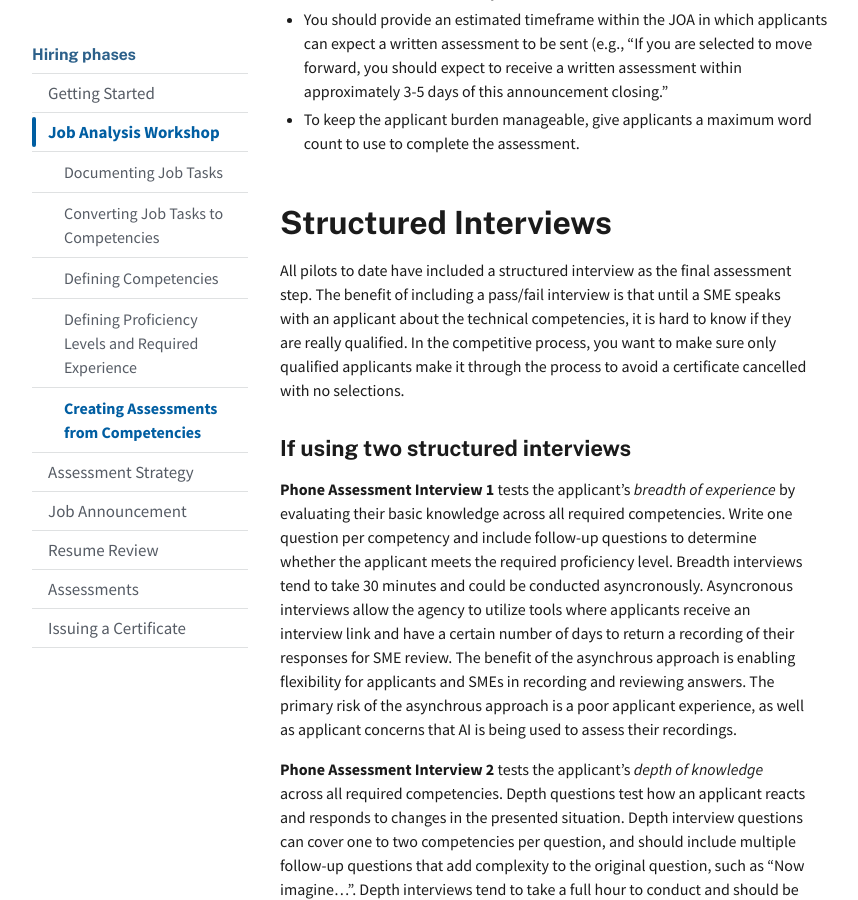
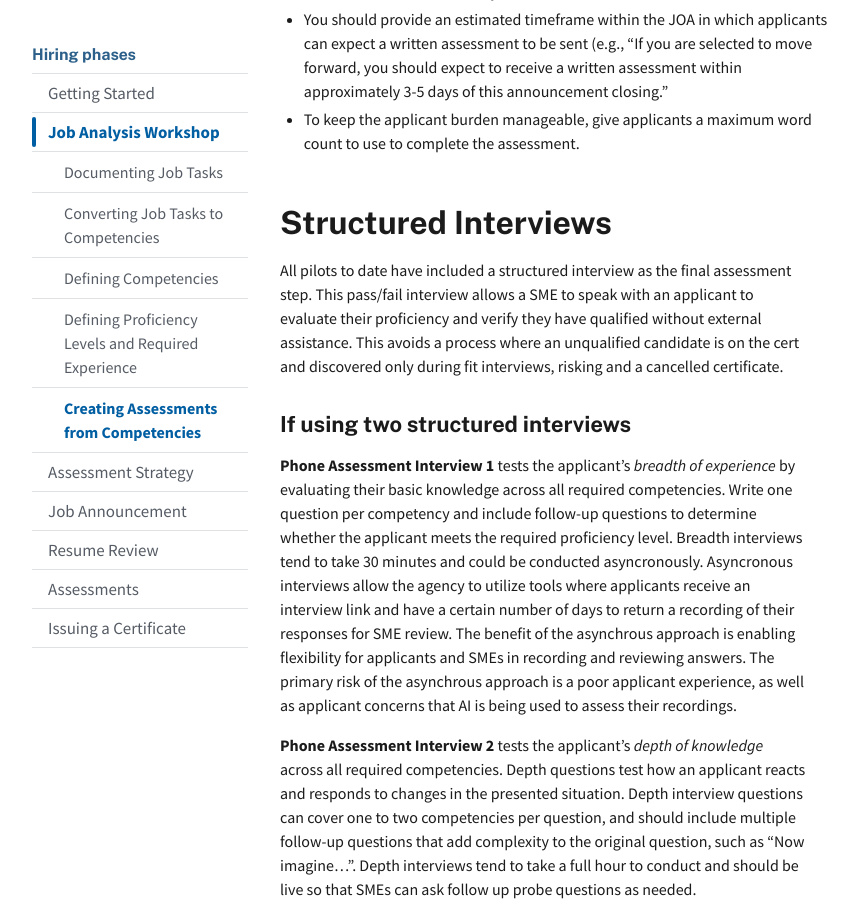
Before and after one commit to usds/SME-QA-Website, a Jekyll site: the page built from pages/phases/job-analysis/creating-assessments-from-competencies.md, in a window 1280 px wide and 900 px high, scrolled down 3567 px. Shown: the whole window, without its empty margins (128-986 px from the left). Built offline with Jekyll 4.4.1, drawn with Linux system fonts in a browser that asks for light colours.

Commit message:
Update creating-assessments-from-competencies.md

```diff
--- a/pages/phases/job-analysis/creating-assessments-from-competencies.md
+++ b/pages/phases/job-analysis/creating-assessments-from-competencies.md
@@ -80,7 +80,7 @@
 
 ## Structured Interviews
 
-All pilots to date have included a structured interview as the final assessment step. The benefit of including a pass/fail interview is that until a SME speaks with an applicant about the technical competencies, it is hard to know if they are really qualified. In the competitive process, you want to make sure only qualified applicants make it through the process to avoid a certificate cancelled with no selections.
+All pilots to date have included a structured interview as the final assessment step. This pass/fail interview allows a SME to speak with an applicant to evaluate their proficiency and verify they have qualified without external assistance. This avoids a process where an unqualified candidate is on the cert and discovered only during fit interviews, risking and a cancelled certificate.
 
 ### If using two structured interviews
 
```
